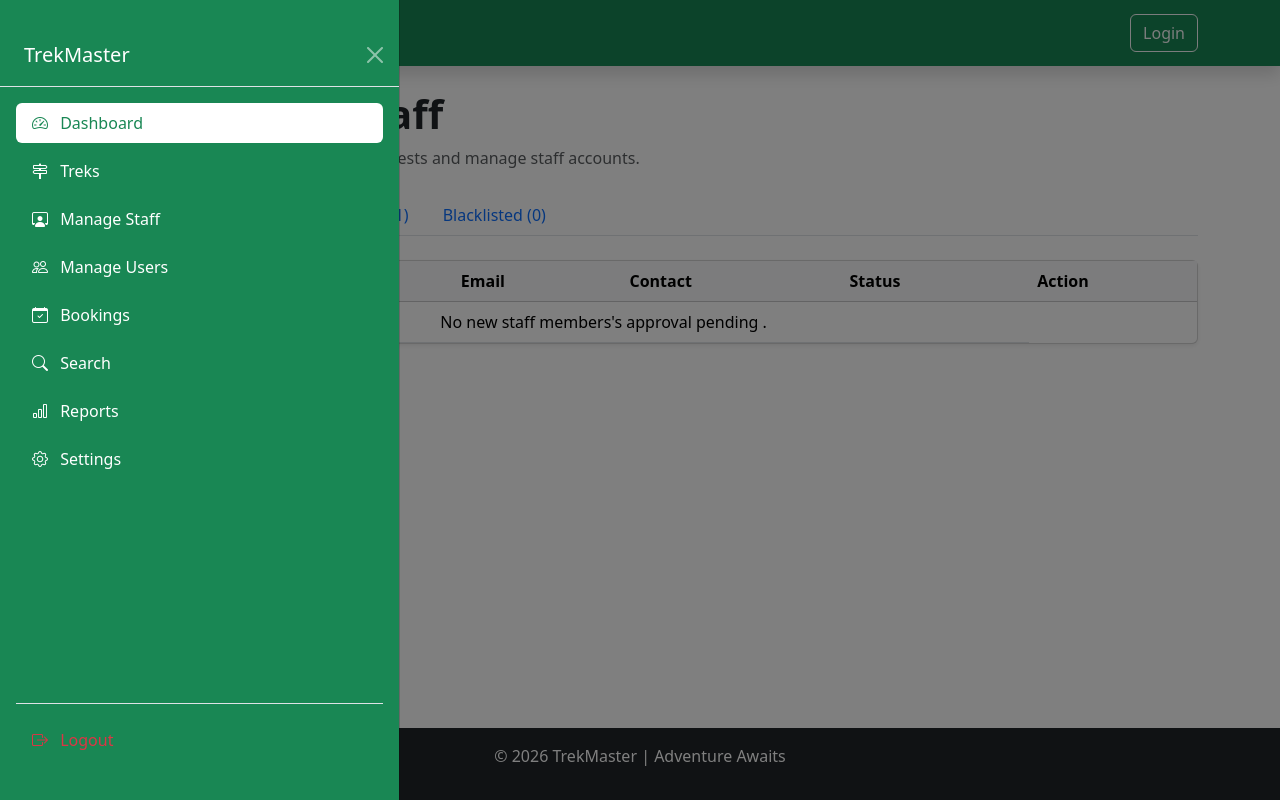
After one commit to 23f2005522/trekking-management-application_23f2005522, a Flask app: page /admin/manage_staff in a window 1280 px wide, after a click that opens the changed part. The commit adds this page. Run offline with Flask 3, Linux system fonts and the light colour scheme; a user stored in the database is signed in.

```diff
--- a/model/model.py
+++ b/model/model.py
@@ -95,7 +95,7 @@ class UserModel(BaseModel):  ## trekkers [by default] , staff [call StaffModel]
         cascade="all, delete-orphan",  # if a user is deleted, all their bookings will be deleted as well
     )
 
-    staff = db.relationship(
+    staff_profile = db.relationship(
         "StaffModel",
         backref=db.backref("user", uselist=False),
         uselist=False,
--- a/routes/admin_routes.py
+++ b/routes/admin_routes.py
@@ -1,9 +1,98 @@
 from flask import request,Blueprint,render_template,redirect,flash,session
-
+from utils.authentication import *
+from model.model import *
 admin_bp = Blueprint("admin_routes", __name__, url_prefix="/admin")
 
 
 @admin_bp.route("/dashboard", methods=["GET"])
+@is_logged_in
+@role_required(UserRole.ADMIN)
 def dashboard():
     if request.method == "GET":
-        return render_template("admin/dashboard.html")
+        # fetch adminUser
+        admin_user = UserModel.query.filter_by(id=session["user_id"]).first()
+
+        # fetch Dashboard stats
+        total_trekkers = UserModel.query.filter_by(role=UserRole.TREKKER).count()
+        total_staff = UserModel.query.filter_by(role=UserRole.STAFF).count()
+        total_bookings = BookingModel.query.count()
+        total_treks  = TrekModel.query.count()
+
+        print("Total Trekkers:", total_trekkers)
+
+        # some recent bookings for the dashboard
+        fresh_bookings = BookingModel.query.order_by(BookingModel.booking_date.desc()).limit(6).all()
+
+
+        return render_template("admin/dashboard.html", admin_user=admin_user , total_trekkers=total_trekkers, total_staff=total_staff, total_bookings=total_bookings, total_treks=total_treks, fresh_bookings=fresh_bookings)
+
+
+
+
+
+@admin_bp.route("/manage_staff" , methods=["GET"])
+@is_logged_in
+@role_required(UserRole.ADMIN)
+def manage_staff():
+    if request.method == "GET":
+
+        # Fetch all staff members from the database
+        staff_members = UserModel.query.filter_by(role = UserRole.STAFF).all()
+
+        # pending staff members
+        pending_staff_members = [staff for staff in staff_members if staff.staff_profile.Profile_status == StaffStatus.PENDING]
+
+        # approved staff members
+        approved_staff_members = [staff for staff in staff_members if staff.staff_profile.Profile_status == StaffStatus.APPROVED]
+
+        # blacklisted staff members
+        blacklisted_staff_members = [staff for staff in staff_members if staff.staff_profile.Profile_status == StaffStatus.BLACKLISTED]
+
+        return render_template("admin/manage_staff.html", staff_members=staff_members, pending_staff_members=pending_staff_members, approved_staff_members=approved_staff_members, blacklisted_staff_members=blacklisted_staff_members)
+
+
+
+
+
+@admin_bp.route("/manage_staff/approve_staff/<int:user_id>" , methods=["POST", "PATCH"])
+@is_logged_in
+@role_required(UserRole.ADMIN)
+def approve_staff(user_id):
+    if request.method == "PATCH" or request.method == "POST":
+       staff  = UserModel.query.get(user_id)
+
+       if staff and staff.role == UserRole.STAFF:
+              staff.is_approved = True
+              staff.staff_profile.Profile_status = StaffStatus.APPROVED
+              db.session.commit()
+              flash("Staff approved successfully.", "success")
+              return redirect("/admin/manage_staff")
+
+       else:
+                flash("Staff not found or not a staff member.", "danger")
+                return redirect("/admin/manage_staff")
+
+
+    else :
+        flash("Invalid request method.", "danger")
+        return redirect("/admin/manage_staff")
+
+@admin_bp.route("/manage_staff/reject_staff/<int:user_id>" , methods=["POST", "PATCH"])
+@is_logged_in
+@role_required(UserRole.ADMIN)
+def reject_staff(user_id):
+    if request.method == "PATCH" or request.method == "POST":
+       staff  = UserModel.query.get(user_id)
+       if staff and staff.role == UserRole.STAFF:
+              staff.is_approved = False
+              staff.staff_profile.Profile_status = StaffStatus.REJECTED
+              db.session.commit()
+              flash("Staff rejected successfully.", "success")
+              return redirect("/admin/manage_staff")
+       else:
+                flash("Staff not found or not a staff member.", "danger")
+                return redirect("/admin/manage_staff")
+
+    else :
+        flash("Invalid request method.", "danger")
+        return redirect("/admin/manage_staff")
--- a/routes/trek_staff_routes.py
+++ b/routes/trek_staff_routes.py
@@ -1,9 +1,12 @@
 from flask import request,Blueprint,render_template,redirect,flash,session
-
+from utils.authentication import is_logged_in, role_required
+from model.model import *
 trek_staff_bp = Blueprint("trekk_staff_routes", __name__, url_prefix="/trekstaff")
 
 
 @trek_staff_bp.route("/dashboard")
+@is_logged_in
+@role_required(UserRole.STAFF)
 def dashboard():
     if request.method == "GET":
         return render_template("trekStaff/dashboard.html")
--- a/routes/trekker_routes.py
+++ b/routes/trekker_routes.py
@@ -1,9 +1,12 @@
 from flask import request,Blueprint,render_template,redirect,flash,session
-
+from utils.authentication import is_logged_in, role_required
+from model.model import *
 trekker_bp = Blueprint("trekker_routes", __name__, url_prefix="/trekker")
 
 
 @trekker_bp.route("/dashboard")
+@is_logged_in
+@role_required(UserRole.TREKKER)
 def dashboard():
     if request.method == "GET":
         return render_template("trekker/dashboard.html")
--- /dev/null
+++ b/templates/admin/manage_staff.html
@@ -0,0 +1,226 @@
+{% extends "base.html" %} {% block title %} Admin Dashboard {% endblock %} {%
+block content %}
+
+<div class="container">
+  <div class="row flex justify-content-between">
+    <!-- Sidebar -->
+
+    <div class="col-1 p-0">{% include "admin/sidebar.html" %}</div>
+
+    <!-- Main -->
+
+    <div class="col-11">
+      <div class="py-4">
+        <!-- heading -->
+
+        <h1 class="fw-bold">Manage Staff</h1>
+
+        <p class="text-muted">
+          Review staff registration requests and manage staff accounts.
+        </p>
+
+        <!-- Tabs -->
+
+        <ul class="nav nav-tabs mt-4" id="staffTabs" role="tablist">
+          <li class="nav-item" role="presentation">
+            <button
+              class="nav-link active"
+              id="pending-tab"
+              data-bs-toggle="tab"
+              data-bs-target="#pending"
+              type="button"
+            >
+              Pending ({{ pending_staff_members|length }})
+            </button>
+          </li>
+
+          <li class="nav-item" role="presentation">
+            <button
+              class="nav-link"
+              id="approved-tab"
+              data-bs-toggle="tab"
+              data-bs-target="#approved"
+              type="button"
+            >
+              Approved ({{ approved_staff_members|length }})
+            </button>
+          </li>
+
+          <li class="nav-item" role="presentation">
+            <button
+              class="nav-link"
+              id="blacklisted-tab"
+              data-bs-toggle="tab"
+              data-bs-target="#blacklisted"
+              type="button"
+            >
+              Blacklisted ({{ blacklisted_staff_members|length }})
+            </button>
+          </li>
+        </ul>
+
+        <!-- Tab Content -->
+
+        <div class="tab-content mt-4">
+          <!-- Pending -->
+
+          <div class="tab-pane fade show active" id="pending">
+            <div class="card shadow-sm">
+              <div class="table-responsive">
+                <table class="table table-hover align-middle mb-0">
+                  <thead class="table-light">
+                    <tr>
+                      <th>ID</th>
+                      <th>Name</th>
+                      <th>Email</th>
+                      <th>Contact</th>
+                      <th>Status</th>
+                      <th>Action</th>
+                    </tr>
+                  </thead>
+
+                  <tbody>
+                    {% if pending_staff_members|length == 0 %}
+                    <tr>
+                      <td colspan="5" class="text-center">
+                        No new staff members's approval pending .
+                      </td>
+                    </tr>
+                    {% endif %} {% for staff in pending_staff_members %}
+                    <tr>
+                      <td>{{ staff.id }}</td>
+                      <td>{{ staff.username }}</td>
+                      <td>{{ staff.email }}</td>
+                      <td>{{ staff.staff_profile.contact_number }}</td>
+
+                      <td>
+                        <!-- status -->
+                        <span class="badge bg-warning text-dark">
+                          Pending
+                        </span>
+                      </td>
+
+                      <td>
+                        <!--  Action Buttons -->
+                        <div class="d-flex gap-2">
+                          <form
+                            action="/admin/manage_staff/approve_staff/{{ staff.id }}"
+                            method="POST"
+                            class="d-inline"
+                          >
+                            <button
+                              type="submit"
+                              class="btn btn-success btn-sm"
+                            >
+                              Approve
+                            </button>
+                          </form>
+
+                          <form
+                            action="/admin/manage_staff/reject_staff/{{ staff.id }}"
+                            method="POST"
+                          >
+                            <button type="submit" class="btn btn-danger btn-sm">
+                              Reject
+                            </button>
+                          </form>
+                        </div>
+                      </td>
+
+                    </tr>
+
+                    {% endfor %}
+                  </tbody>
+                </table>
+              </div>
+            </div>
+          </div>
+
+          <!-- Approved -->
+
+          <div class="tab-pane fade" id="approved">
+            <div class="card shadow-sm">
+              <div class="table-responsive">
+                <table class="table table-hover align-middle mb-0">
+                  <thead class="table-light">
+                    <tr>
+                      <th>ID</th>
+                      <th>Name</th>
+                      <th>Email</th>
+                      <th>Contact</th>
+                      <th>Status</th>
+                    </tr>
+                  </thead>
+
+                  <tbody>
+                    {% if approved_staff_members|length == 0 %}
+                    <tr>
+                      <td colspan="5" class="text-center">
+                        No approved staff members found.
+                      </td>
+                    </tr>
+                    {% endif %} {% for staff in approved_staff_members %}
+                    <tr>
+                      <td>{{ staff.id }}</td>
+                      <td>{{ staff.username }}</td>
+                      <td>{{ staff.email }}</td>
+                      <td>{{ staff.staff_profile.contact_number }}</td>
+
+                      <td>
+                        <span class="badge bg-success"> Approved </span>
+                      </td>
+                    </tr>
+                    {% endfor %}
+                  </tbody>
+                </table>
+              </div>
+            </div>
+          </div>
+
+          <!-- Blacklisted -->
+
+          <div class="tab-pane fade" id="blacklisted">
+            <div class="card shadow-sm">
+              <div class="table-responsive">
+                <table class="table table-hover align-middle mb-0">
+                  <thead class="table-light">
+                    <tr>
+                      <th>ID</th>
+                      <th>Name</th>
+                      <th>Email</th>
+                      <th>Reason</th>
+                      <th>Status</th>
+                    </tr>
+                  </thead>
+
+                  <tbody>
+                    {% if blacklisted_staff_members|length == 0 %}
+                    <tr>
+                      <td colspan="5" class="text-center">
+                        No blacklisted staff members found.
+                      </td>
+                    </tr>
+                    {% endif %} {% for staff in blacklisted_staff_members %}
+                    <tr>
+                      <td>{{ staff.id }}</td>
+                      <td>{{ staff.username }}</td>
+                      <td>{{ staff.email }}</td>
+                      <td>{{ staff.staff_profile.blacklisted_reason }}</td>
+
+                      <td>
+                        <span class="badge bg-danger"> Blacklisted </span>
+                      </td>
+                    </tr>
+                    {% endfor %}
+                  </tbody>
+                </table>
+              </div>
+            </div>
+          </div>
+        </div>
+      </div>
+    </div>
+  </div>
+</div>
+
+{% endblock %}
--- a/templates/admin/sidebar.html
+++ b/templates/admin/sidebar.html
@@ -66,12 +66,12 @@
 
             <li class="nav-item mb-2">
 
-                <a href="/admin/staff"
+                <a href="/admin/manage_staff"
                    class="nav-link text-white">
 
                     <i class="bi bi-person-workspace me-2"></i>
 
-                    Staff
+                    Manage Staff
 
                 </a>
 
@@ -79,12 +79,12 @@
 
             <li class="nav-item mb-2">
 
-                <a href="/admin/users"
+                <a href="/admin/manage_users"
                    class="nav-link text-white">
 
                     <i class="bi bi-people me-2"></i>
 
-                    Users
+                    Manage Users
 
                 </a>
 
```
Also changed, not shown: db/seed_data.py (+42 -0 lines), migrations/versions/647cc27ddfce_priofile_atatus_column_of_staffmodel_.py (added, +40 -0 lines), routes/auth_routes.py (+31 -6 lines), templates/admin/dashboard.html (+42 -96 lines), utils/authentication.py (+44 -20 lines), instance/Trek.db.
